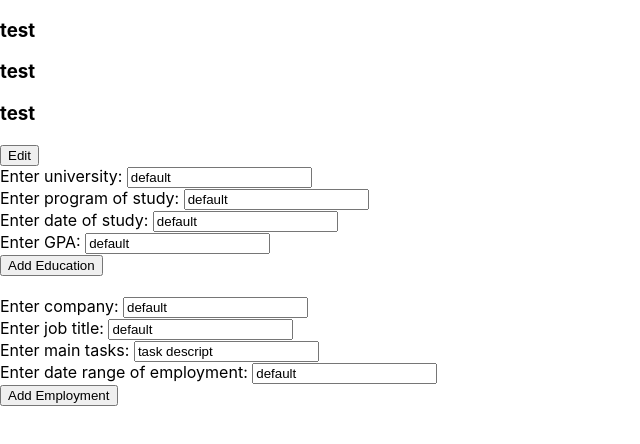
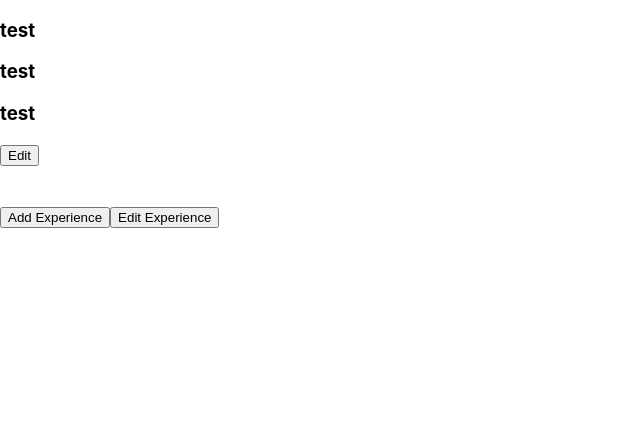
Before and after one commit to zjs6631/CVapplication, a React (Create React App) app in the folder cv-app/: page / in a window 1280 px wide. Shown: the top 444 px of the page, without its empty margins (0-640 px from the left). Built offline with nearby package versions, Linux system fonts and the light colour scheme.

Commit message:
adding progress toward editing info

```diff
--- a/cv-app/src/App.js
+++ b/cv-app/src/App.js
@@ -13,8 +13,10 @@ class App extends Component {
     this.state = {
       contactFormShown: false,
       contactButtonText: "Edit",
-      educationFormShown: true,
-      educationButtonText: "Edit",
+      formShown: false,
+      addButtonText: "Add Experience",
+      editExp: false,
+      editExpBtnText: "Edit Experience",
       education: {
         university: "default",
         study: "default",
@@ -23,7 +25,6 @@ class App extends Component {
         id: uniqid(),
       },
       educationHistory: [],
-      workFormShown: true,
       workButtonText: "Edit",
       work: {
         company: "default",
@@ -33,12 +34,12 @@ class App extends Component {
           description: "task descript",
         },
         dateOfEmployment: "default",
+        id: uniqid(),
       },
       workHistory: [],
     };
 
     this.editContact = this.editContact.bind(this);
-    this.editEducation = this.editEducation.bind(this);
   }
 
   editContact = (e) => {
@@ -55,21 +56,36 @@ class App extends Component {
         contactButtonText: "Save",
       });
     }
-    console.log(this.state.contactFormShown);
   };
 
-  editEducation = (e) => {
+  addInfo = (e) => {
     e.preventDefault();
     this.setState((prevState) => ({
-      educationFormShown: !prevState.educationFormShown,
+      formShown: !prevState.formShown,
     }));
-    if (this.state.educationFormShown) {
+    if (this.state.formShown) {
       this.setState({
-        educationButtonText: "Edit",
+        addButtonText: "Add Experience",
       });
     } else {
       this.setState({
-        educationButtonText: "Save",
+        addButtonText: "Save",
+      });
+    }
+  };
+
+  editExp = (e) => {
+    e.preventDefault();
+    this.setState((prevState) => ({
+      editExp: !prevState.editExp,
+    }));
+    if (this.state.editExp) {
+      this.setState({
+        editExpBtnText: "Edit Experience",
+      });
+    } else {
+      this.setState({
+        editExpBtnText: "Save",
       });
     }
   };
@@ -135,9 +151,11 @@ class App extends Component {
         gpa: "default",
         id: uniqid(),
       },
-      educationFormShown: true,
+      formShown: true,
     });
   };
+
+
 
   handleCompanyChange = (e) => {
     this.setState({
@@ -149,7 +167,7 @@ class App extends Component {
           description: this.state.work.task.description,
         },
         dateOfEmployment: this.state.work.dateOfEmployment,
-      }
+      },
     });
   };
 
@@ -163,7 +181,7 @@ class App extends Component {
           description: this.state.work.task.description,
         },
         dateOfEmployment: this.state.work.dateOfEmployment,
-      }
+      },
     });
   };
 
@@ -177,7 +195,7 @@ class App extends Component {
           description: e.target.value,
         },
         dateOfEmployment: this.state.work.dateOfEmployment,
-      }
+      },
     });
   };
 
@@ -191,7 +209,7 @@ class App extends Component {
           description: this.state.work.task.description,
         },
         dateOfEmployment: e.target.value,
-      }
+      },
     });
   };
 
@@ -207,27 +225,25 @@ class App extends Component {
           description: "default",
         },
         dateOfEmployment: "default",
-      }
-    })
-  }
+        id: uniqid(),
+      },
+    });
+  };
 
   render() {
-    const {
-      education,
-      work,
-    } = this.state;
-    if (this.state.educationFormShown) {
+    const { education, work } = this.state;
+    if (this.state.formShown) {
       return (
         <div>
           <ContactInfo formShown={this.state.contactFormShown} />
           <button id="editBtn" onClick={this.editContact}>
             {this.state.contactButtonText}
           </button>
-          <div
-            className="educationFormContainer"
-
-          >
-            <form className="educationForm" onSubmit={this.onEducationFormSubmit}>
+          <div className="educationFormContainer">
+            <form
+              className="educationForm"
+              onSubmit={this.onEducationFormSubmit}
+            >
               <label htmlFor="uniInput">Enter university: </label>
               <input
                 type="text"
@@ -264,27 +280,129 @@ class App extends Component {
               <button type="submit">Add Education</button>
             </form>
           </div>
-          <Education educationArr={this.state.educationHistory} /><br></br>
+          <Education educationArr={this.state.educationHistory} />
+          <br></br>
 
           <div className="workFormContainer">
             <form className="workForm" onSubmit={this.onWorkFormSubmit}>
               <label htmlFor="companyInput">Enter company: </label>
-              <input type="text" id="companyInput" onChange={this.handleCompanyChange} value={work.company}/><br></br>
+              <input
+                type="text"
+                id="companyInput"
+                onChange={this.handleCompanyChange}
+                value={work.company}
+              />
+              <br></br>
               <label htmlFor="titleInput">Enter job title: </label>
-              <input type="text" id="titleInput" onChange={this.handleTitleChange} value={work.title}/><br></br>
+              <input
+                type="text"
+                id="titleInput"
+                onChange={this.handleTitleChange}
+                value={work.title}
+              />
+              <br></br>
               <label htmlFor="tasksInput">Enter main tasks: </label>
-              <input type="text" id="tasksInput" onChange={this.handleTaskChange} value={work.task.description}/><br></br>
-              <label htmlFor="dateOfEmployment">Enter date range of employment: </label>
-              <input type="text" id="dateOfEmploymentInput" onChange={this.handleDateOfEmploymentChange} value={work.dateOfEmployment}/><br></br>
+              <input
+                type="text"
+                id="tasksInput"
+                onChange={this.handleTaskChange}
+                value={work.task.description}
+              />
+              <br></br>
+              <label htmlFor="dateOfEmployment">
+                Enter date range of employment:{" "}
+              </label>
+              <input
+                type="text"
+                id="dateOfEmploymentInput"
+                onChange={this.handleDateOfEmploymentChange}
+                value={work.dateOfEmployment}
+              />
+              <br></br>
 
               <button type="submit">Add Employment</button>
             </form>
           </div>
-          <WorkExp workArr={this.state.workHistory}/><br></br>
+          <WorkExp workArr={this.state.workHistory} />
+          <br></br>
+          <button id="addBtn" onClick={this.addInfo}>
+            {this.state.addButtonText}
+          </button>
+          <button id="editExpBtn" onClick={this.editExp}>
+            {this.state.editExpBtnText}
+          </button>
+        </div>
+      );
+    } else if (this.state.editExp) {
+      return (
+        <div>
+          {this.state.educationHistory.map((education) => {
+            return(
+            <form
+              className="educationForm"
+              key={education.id}
+            >
+              <label htmlFor="uniInput">{education.university}</label>
+              <input
+                type="text"
+                id="uniInput"
+                onChange={this.handleUniChange}
+                defaultValue={education.university}
+              />
+              <br></br>
+              <label htmlFor="studyInput">Enter program of study: </label>
+              <input
+                type="text"
+                id="studyInput"
+                onChange={this.handleStudyChange}
+                defaultValue={education.study}
+              />
+              <br></br>
+              <label htmlFor="dateOfStudyInput">Enter date of study: </label>
+              <input
+                type="text"
+                id="dateOfStudyInput"
+                onChange={this.handleDateOfStudyChange}
+                defaultValue={education.dateOfStudy}
+              />
+              <br></br>
+              <label htmlFor="gpaInput">Enter GPA: </label>
+              <input
+                type="text"
+                id="gpaInput"
+                onChange={this.handleGpaChange}
+                defaultValue={education.gpa}
+              />
+              <br></br>
+
+
+            </form>
+            )
+          })}
+          <button type="submit" id="editExpBtn" onClick={this.editExp}>
+            {this.state.editExpBtnText}
+          </button>
         </div>
       );
     } else {
-      return null;
+      return (
+        <div>
+          <ContactInfo formShown={this.state.contactFormShown} />
+          <button id="editBtn" onClick={this.editContact}>
+            {this.state.contactButtonText}
+          </button>
+          <Education educationArr={this.state.educationHistory} />
+          <br></br>
+          <WorkExp workArr={this.state.workHistory} />
+          <br></br>
+          <button id="addBtn" onClick={this.addInfo}>
+            {this.state.addButtonText}
+          </button>
+          <button id="editExpBtn" onClick={this.editExp}>
+            {this.state.editExpBtnText}
+          </button>
+        </div>
+      );
     }
   }
 }
--- a/cv-app/src/components/WorkExp.js
+++ b/cv-app/src/components/WorkExp.js
@@ -11,7 +11,7 @@ class WorkExp extends Component {
             <div>
                 {this.props.workArr.map((work) =>{
                     return(
-                        <p>
+                        <p key={work.id}>
                             {work.company}
                             <br></br>
                             {work.title}
```
Also changed, not shown: cv-app/src/components/ContactInfo.js (+1 -7 lines).
